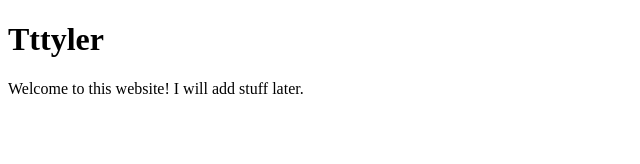
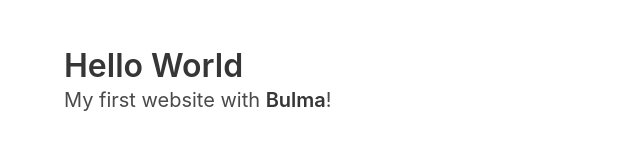
Before and after one commit to tttylerr/congenial-invention, a website: page index.html in a window 1280 px wide. Shown: the whole page, without its empty margins (0-640 px from the left). Drawn offline with nearby package versions, Linux system fonts and the light colour scheme.

Commit message:
added css template

```diff
--- a/index.html
+++ b/index.html
@@ -1,11 +1,21 @@
 <!DOCTYPE html>
 <html>
-    <head>
-        <title>Tttyler's Website!</title>
-        <meta charset="utf-8">
-    </head>
-    <body>
-        <h1>Tttyler</h1>
-        <p>Welcome to this website! I will add stuff later.</p>
-    </body>
+  <head>
+    <meta charset="utf-8">
+    <meta name="viewport" content="width=device-width, initial-scale=1">
+    <title>Hello Bulma!</title>
+    <link rel="stylesheet" href="https://cdn.jsdelivr.net/npm/bulma@0.9.4/css/bulma.min.css">
+  </head>
+  <body>
+  <section class="section">
+    <div class="container">
+      <h1 class="title">
+        Hello World
+      </h1>
+      <p class="subtitle">
+        My first website with <strong>Bulma</strong>!
+      </p>
+    </div>
+  </section>
+  </body>
 </html>
```
Also changed, not shown: package.json (added, +23 -0 lines), 2 other files.
